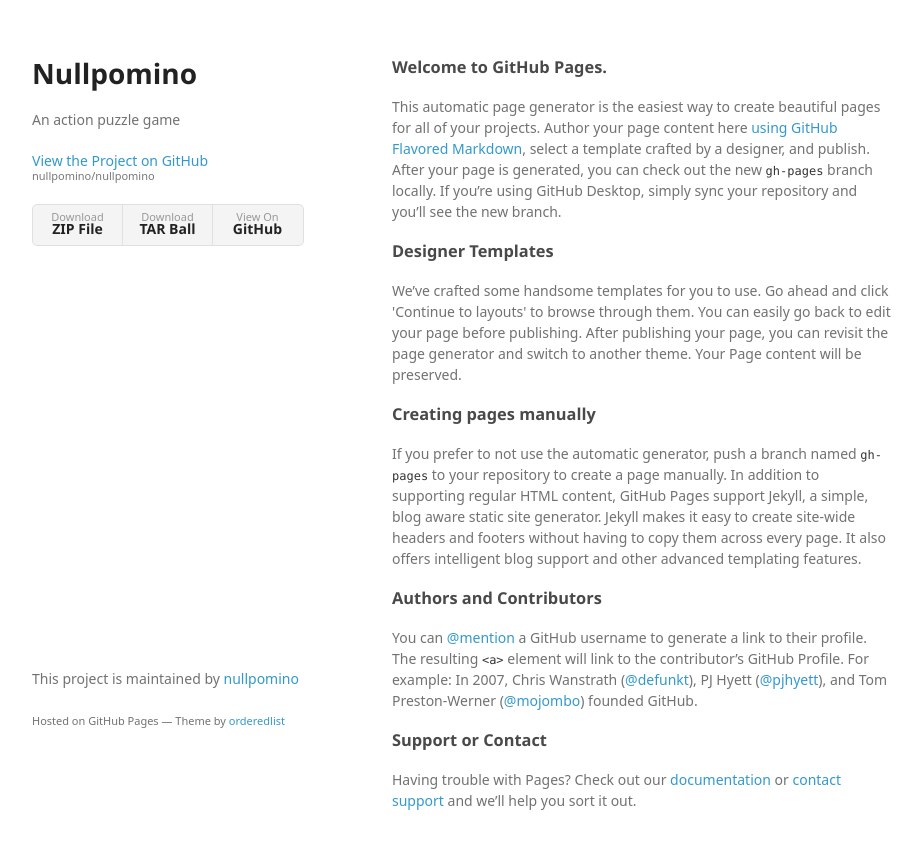
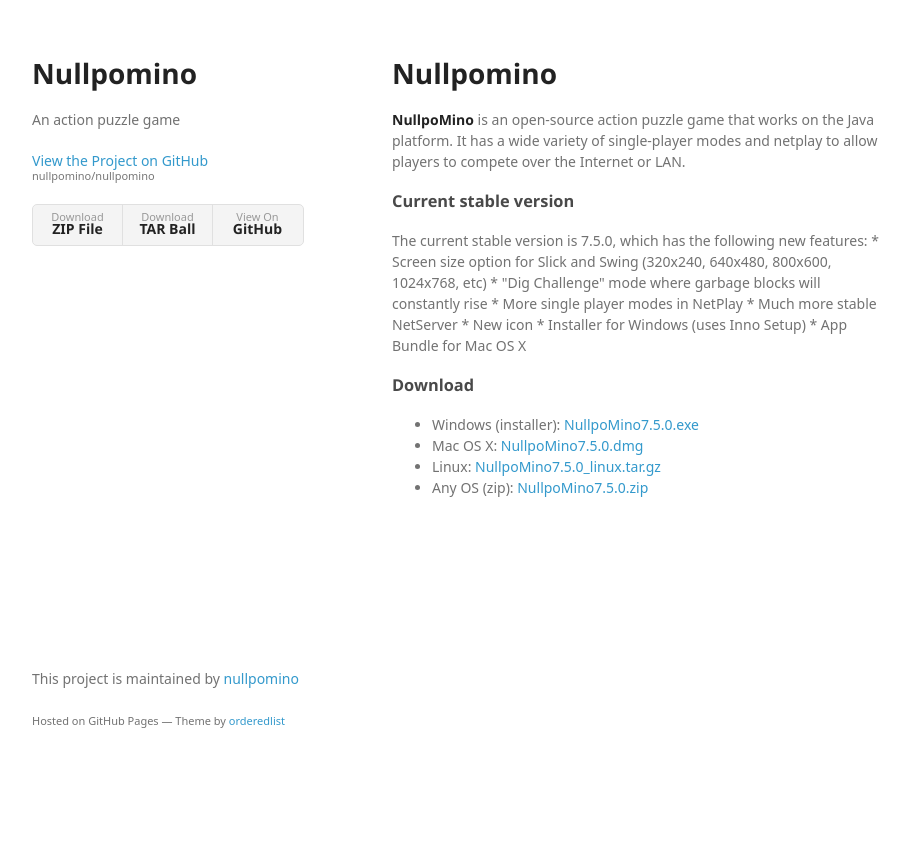
Before and after one commit to nullpomino/nullpomino, a plain HTML site: page index.html in a window 1280 px wide. Shown: the whole page, without its empty margins (178-1100 px from the left). After the commit the page ends 800 px from the top, so only its background shows below. Drawn offline with Linux system fonts and the light colour scheme; a web font is replaced by a local one.

```diff
--- a/index.html
+++ b/index.html
@@ -28,30 +28,29 @@
         </ul>
       </header>
       <section>
-        <h3>
-<a id="welcome-to-github-pages" class="anchor" href="#welcome-to-github-pages" aria-hidden="true"><span aria-hidden="true" class="octicon octicon-link"></span></a>Welcome to GitHub Pages.</h3>
+        <h1>
+<a id="nullpomino" class="anchor" href="#nullpomino" aria-hidden="true"><span aria-hidden="true" class="octicon octicon-link"></span></a>Nullpomino</h1>
 
-<p>This automatic page generator is the easiest way to create beautiful pages for all of your projects. Author your page content here <a href="https://guides.github.com/features/mastering-markdown/">using GitHub Flavored Markdown</a>, select a template crafted by a designer, and publish. After your page is generated, you can check out the new <code>gh-pages</code> branch locally. If you’re using GitHub Desktop, simply sync your repository and you’ll see the new branch.</p>
+<p><strong>NullpoMino</strong> is an open-source action puzzle game that works on the Java platform. It has a wide variety of single-player modes and netplay to allow players to compete over the Internet or LAN.</p>
 
 <h3>
-<a id="designer-templates" class="anchor" href="#designer-templates" aria-hidden="true"><span aria-hidden="true" class="octicon octicon-link"></span></a>Designer Templates</h3>
+<a id="current-stable-version" class="anchor" href="#current-stable-version" aria-hidden="true"><span aria-hidden="true" class="octicon octicon-link"></span></a>Current stable version</h3>
 
-<p>We’ve crafted some handsome templates for you to use. Go ahead and click 'Continue to layouts' to browse through them. You can easily go back to edit your page before publishing. After publishing your page, you can revisit the page generator and switch to another theme. Your Page content will be preserved.</p>
+<p>The current stable version is 7.5.0, which has the following new features: * Screen size option for Slick and Swing (320x240, 640x480, 800x600, 1024x768, etc) * "Dig Challenge" mode where garbage blocks will constantly rise * More single player modes in NetPlay * Much more stable NetServer * New icon * Installer for Windows (uses Inno Setup) * App Bundle for Mac OS X</p>
 
 <h3>
-<a id="creating-pages-manually" class="anchor" href="#creating-pages-manually" aria-hidden="true"><span aria-hidden="true" class="octicon octicon-link"></span></a>Creating pages manually</h3>
+<a id="download" class="anchor" href="#download" aria-hidden="true"><span aria-hidden="true" class="octicon octicon-link"></span></a>Download</h3>
 
-<p>If you prefer to not use the automatic generator, push a branch named <code>gh-pages</code> to your repository to create a page manually. In addition to supporting regular HTML content, GitHub Pages support Jekyll, a simple, blog aware static site generator. Jekyll makes it easy to create site-wide headers and footers without having to copy them across every page. It also offers intelligent blog support and other advanced templating features.</p>
-
-<h3>
-<a id="authors-and-contributors" class="anchor" href="#authors-and-contributors" aria-hidden="true"><span aria-hidden="true" class="octicon octicon-link"></span></a>Authors and Contributors</h3>
-
-<p>You can <a href="https://help.github.com/articles/basic-writing-and-formatting-syntax/#mentioning-users-and-teams" class="user-mention">@mention</a> a GitHub username to generate a link to their profile. The resulting <code>&lt;a&gt;</code> element will link to the contributor’s GitHub Profile. For example: In 2007, Chris Wanstrath (<a href="https://github.com/defunkt" class="user-mention">@defunkt</a>), PJ Hyett (<a href="https://github.com/pjhyett" class="user-mention">@pjhyett</a>), and Tom Preston-Werner (<a href="https://github.com/mojombo" class="user-mention">@mojombo</a>) founded GitHub.</p>
-
-<h3>
-<a id="support-or-contact" class="anchor" href="#support-or-contact" aria-hidden="true"><span aria-hidden="true" class="octicon octicon-link"></span></a>Support or Contact</h3>
-
-<p>Having trouble with Pages? Check out our <a href="https://help.github.com/pages">documentation</a> or <a href="https://github.com/contact">contact support</a> and we’ll help you sort it out.</p>
+<ul>
+<li>Windows (installer): <a href="http://nullpomino.googlecode.com/files/NullpoMino7.5.0.exe">NullpoMino7.5.0.exe</a>
+</li>
+<li>Mac OS X: <a href="http://nullpomino.googlecode.com/files/NullpoMino7.5.0.dmg">NullpoMino7.5.0.dmg</a>
+</li>
+<li>Linux: <a href="http://nullpomino.googlecode.com/files/NullpoMino7.5.0_linux.tar.gz">NullpoMino7.5.0_linux.tar.gz</a>
+</li>
+<li>Any OS (zip): <a href="http://nullpomino.googlecode.com/files/NullpoMino7.5.0.zip">NullpoMino7.5.0.zip</a>
+</li>
+</ul>
       </section>
       <footer>
         <p>This project is maintained by <a href="https://github.com/nullpomino">nullpomino</a></p>
```
Also changed, not shown: params.json (+1 -1 lines).
